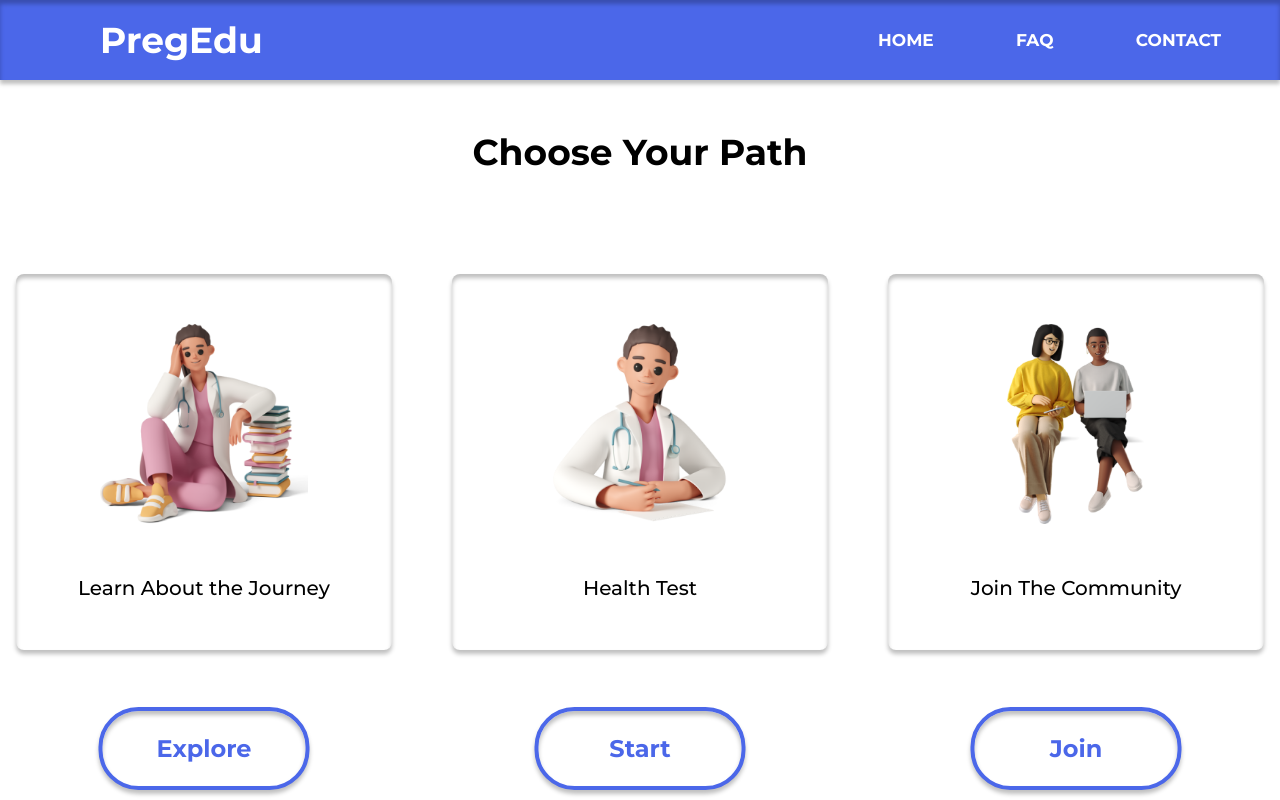
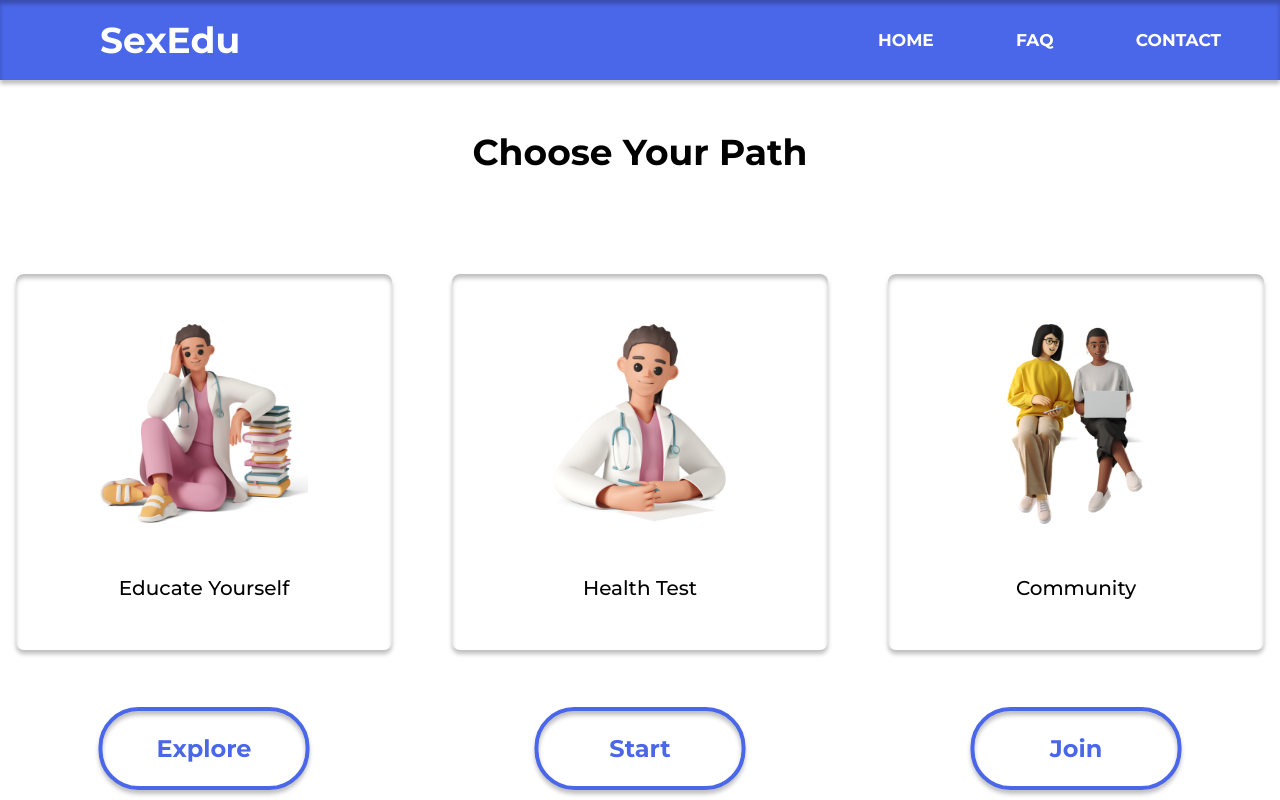
Before and after one commit to ArunAK111/Qbits_Hallothon, a plain HTML site: page index.html in a window 1280 px wide. Shown: the top 800 px of the page. Drawn offline with nearby package versions, Linux system fonts and the light colour scheme.

Commit message:
Update index.html

```diff
--- a/index.html
+++ b/index.html
@@ -75,7 +75,7 @@
         <label for="check" class="checkbtn">
           <i class="fas fa-bars"></i>
         </label>
-        <label class="logo active">PregEdu</label>
+        <label class="logo active">SexEdu</label>
         <ul class="nav-item">
           <li>
             <a href="index.html">Home</a>
@@ -110,10 +110,10 @@
               />
             </div>
             <div class="card-footer">
-              <p>Learn About the Journey</p>
+              <p>Educate Yourself</p>
             </div>
             <button
-              onclick="window.location.href = 'journey.html';"
+              onclick="window.location.href = 'blogs.html';"
               class="card-button"
             >
               Explore
@@ -137,11 +137,11 @@
             <div class="card-img">
               <img
                 src="assets/join-the-community.png"
-                accesskey="Join The Community"
+                accesskey="Community"
               />
             </div>
             <div class="card-footer">
-              <p>Join The Community</p>
+              <p>Community</p>
             </div>
             <button
               onclick="window.location.href = 'https://groups.google.com/g/pregedu-group';"
```
